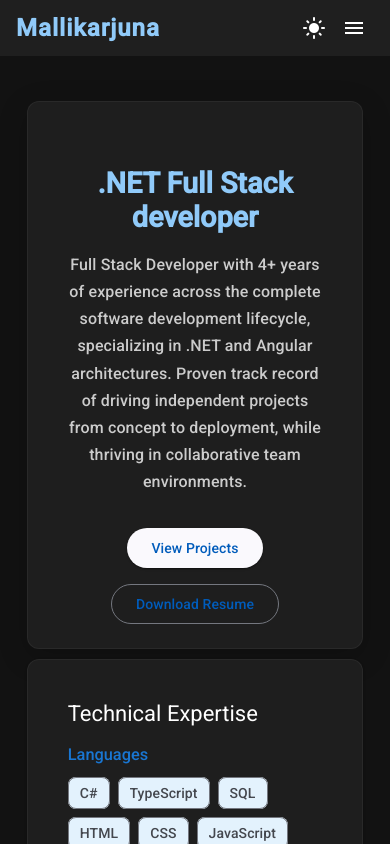
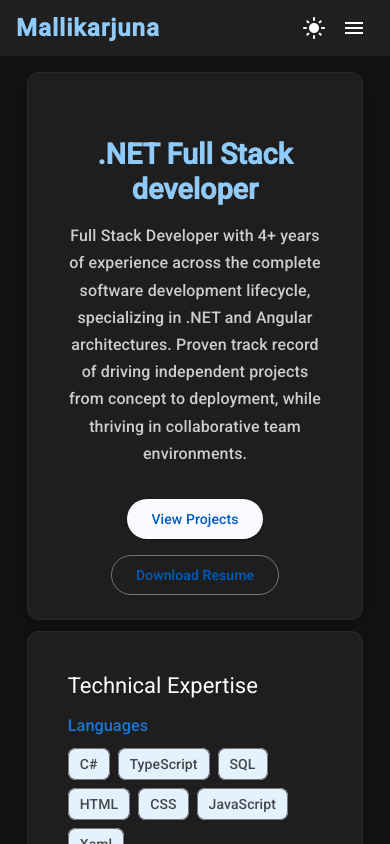
Before and after one commit to i-am-mallikarjuna/my-portfolio, an Angular app: page / in a window 390 px wide. Shown: the top 844 px of the page. Built offline with nearby package versions, Linux system fonts and the light colour scheme.

Commit message:
Height adjusted

```diff
--- a/src/app/features/hero/hero.scss
+++ b/src/app/features/hero/hero.scss
@@ -16,7 +16,7 @@
     @media (max-width: 768px) {
         padding: 1.5rem;
         border-radius: 12px;
-        margin-top: 17%;
+        margin-top: 9%;
     }
 
     h1 {
```
